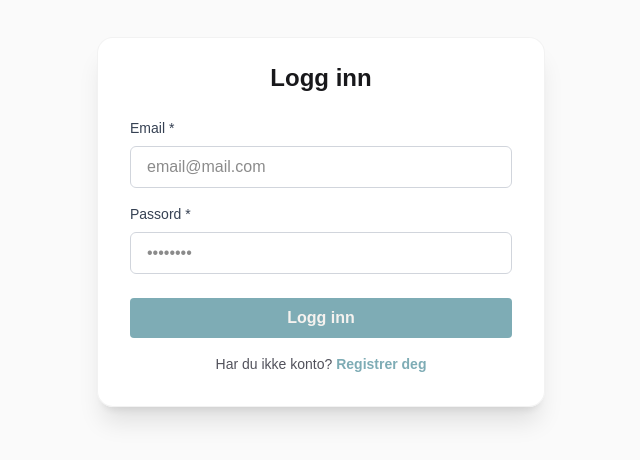
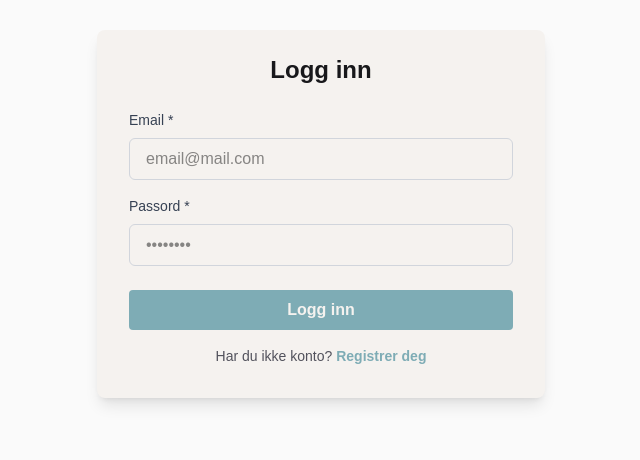
Before and after one commit to marennodenes/Animal-show, a Next.js app: page /login in a window 1280 px wide. Shown: the part 178-638 px from the top of the page, without its empty margins (319-959 px from the left). Built offline with nearby package versions, Linux system fonts and the light colour scheme; no server answers.

Commit message:
fix: add back new styling

```diff
--- a/components/LogInPage/LogInForm.tsx
+++ b/components/LogInPage/LogInForm.tsx
@@ -49,10 +49,7 @@ export default function LoginForm() {
 
   return (
     <div className="w-full max-w-md mx-auto">
-      <form
-        onSubmit={handleSubmit}
-        className="rounded-2xl border border-black/5 bg-white/95 px-8 pb-8 pt-6 shadow-xl backdrop-blur-sm"
-      >
+      <form onSubmit={handleSubmit} className="bg-[#f5f2ef] shadow-lg rounded-lg px-8 pt-6 pb-8 mb-4">
         <h2 className="text-2xl font-bold mb-6 text-center text-zinc-900">
           Logg inn
         </h2>
```
